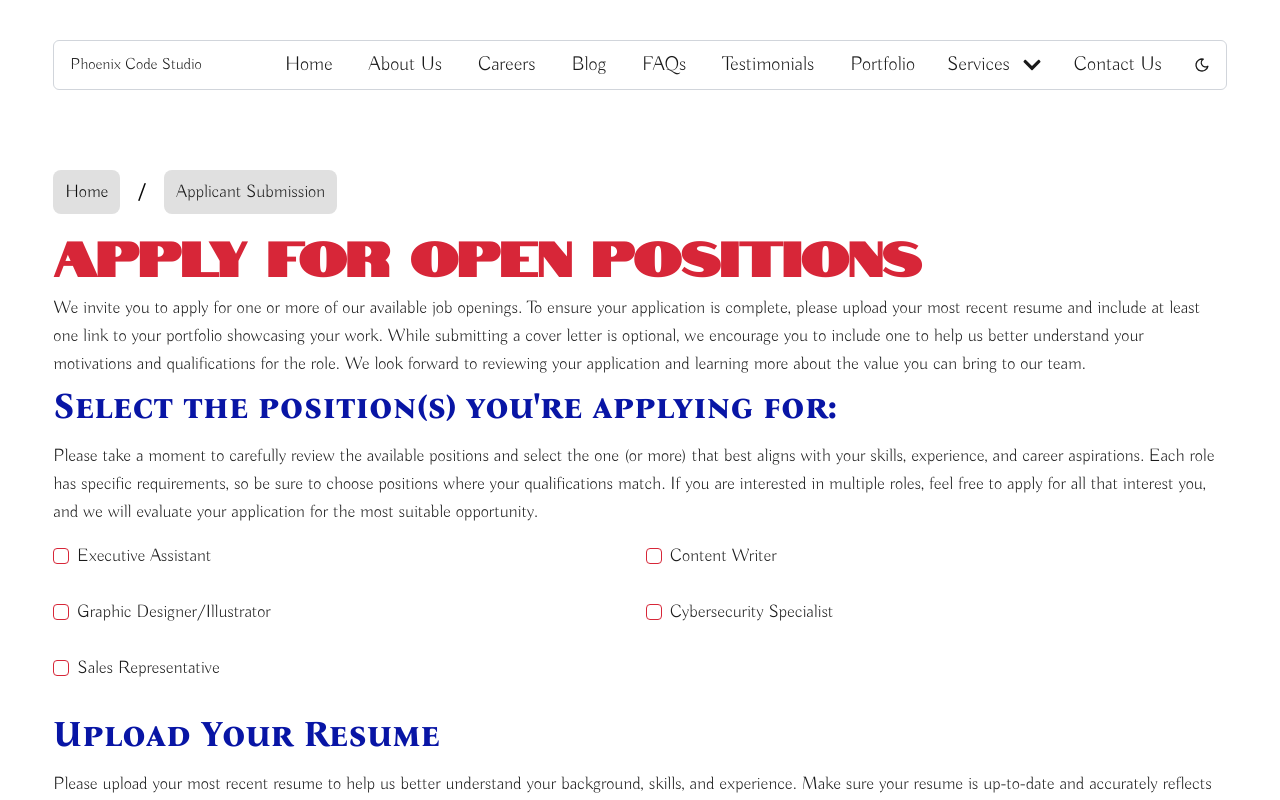
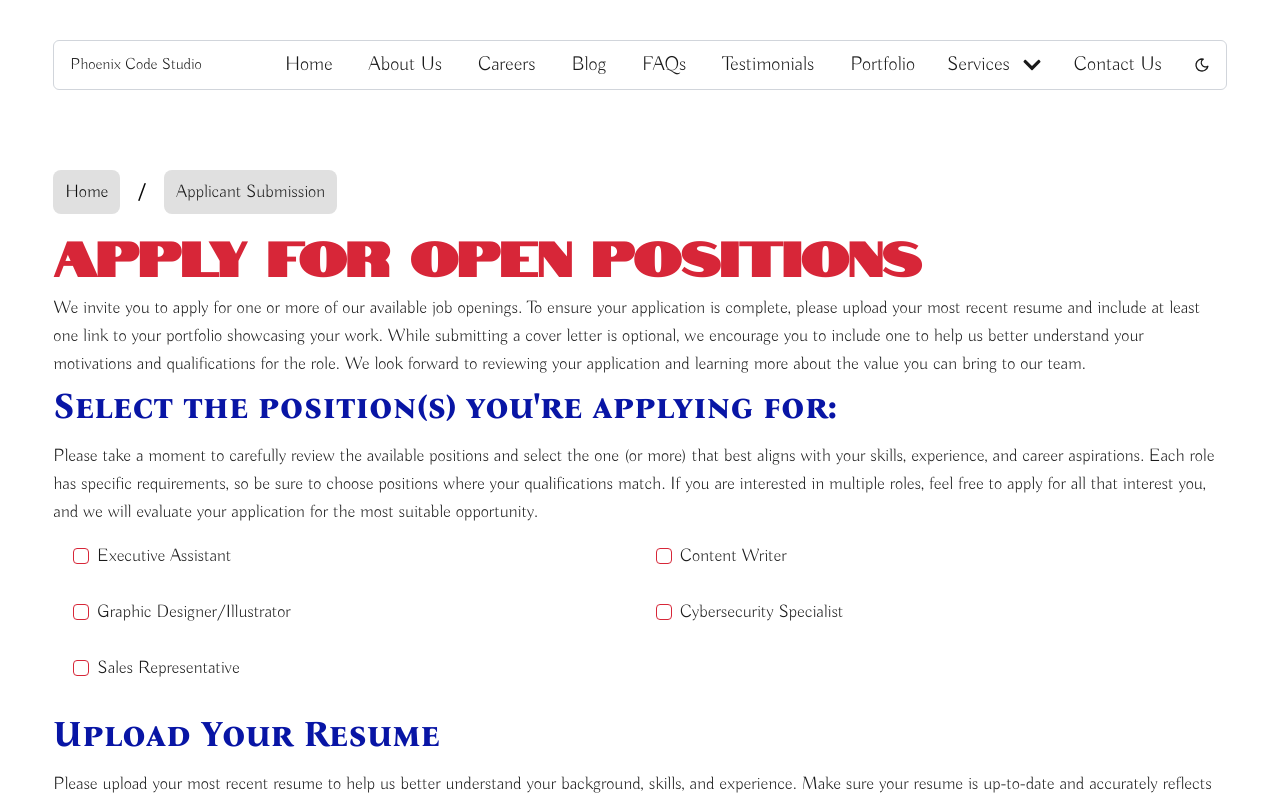
Before and after one commit to tmchuynh/phoenix-code-studio, a Next.js app: page /applicant-submission in a window 1280 px wide. Shown: the top 800 px of the page. Built offline with nearby package versions, Linux system fonts and the light colour scheme.

Commit message:
update checkboxes to include text

```diff
--- a/src/app/applicant-submission/page.tsx
+++ b/src/app/applicant-submission/page.tsx
@@ -123,10 +123,11 @@
             free to apply for all that interest you, and we will evaluate your
             application for the most suitable opportunity.
           </p>
-          <div className="grid grid-cols-1 md:grid-cols-2 gap-3">
+          <div className="grid grid-cols-1 md:grid-cols-2 gap-3 ml-5">
             {jobPositions.map((position) => (
               <div key={position.title} className="flex items-center">
                 <Checkbox
+                  id={position.title}
                   checked={selectedPositions.includes(position.title)}
                   onCheckedChange={(checked) =>
                     handlePositionChange(position.title, checked)
```
